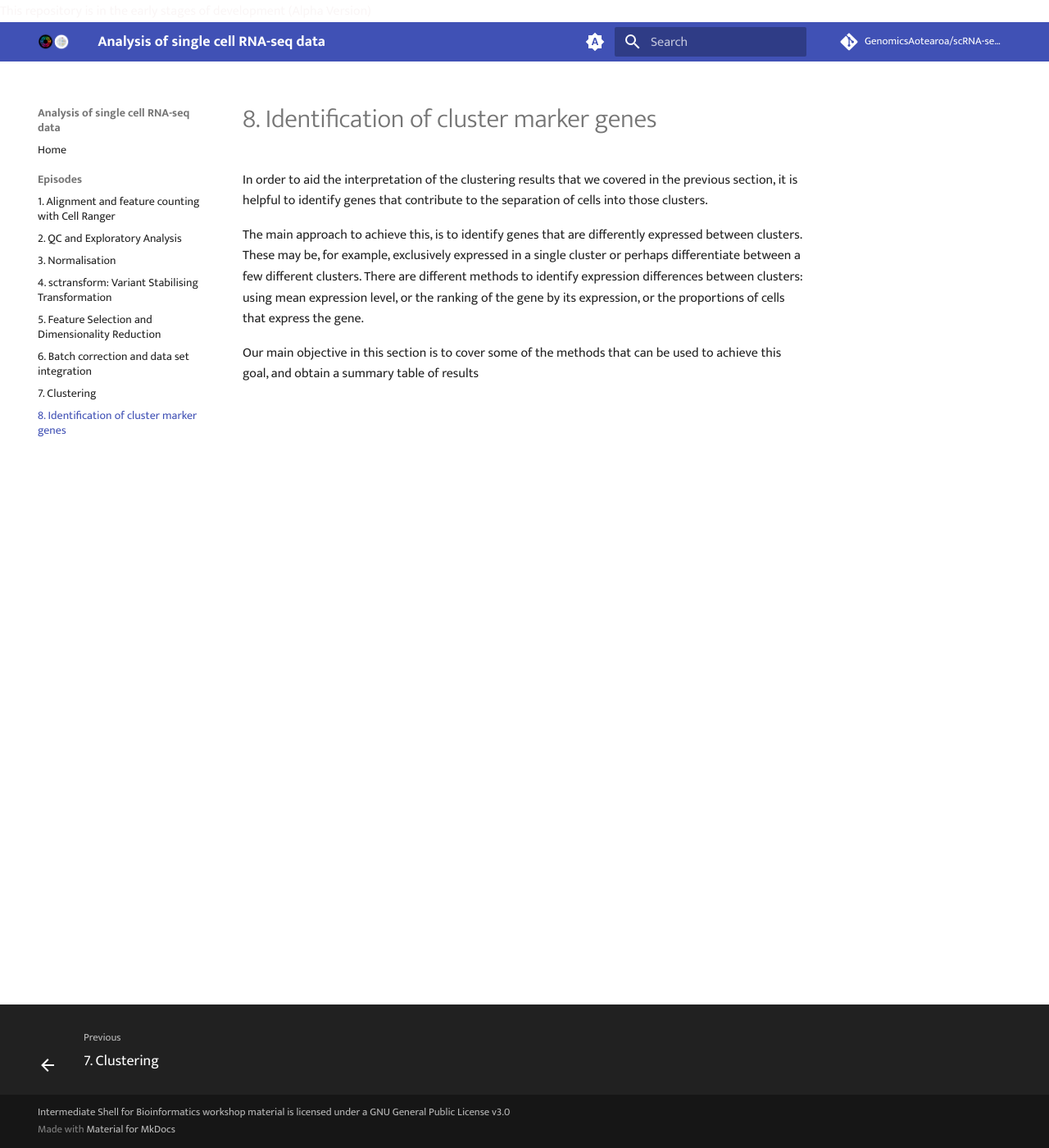
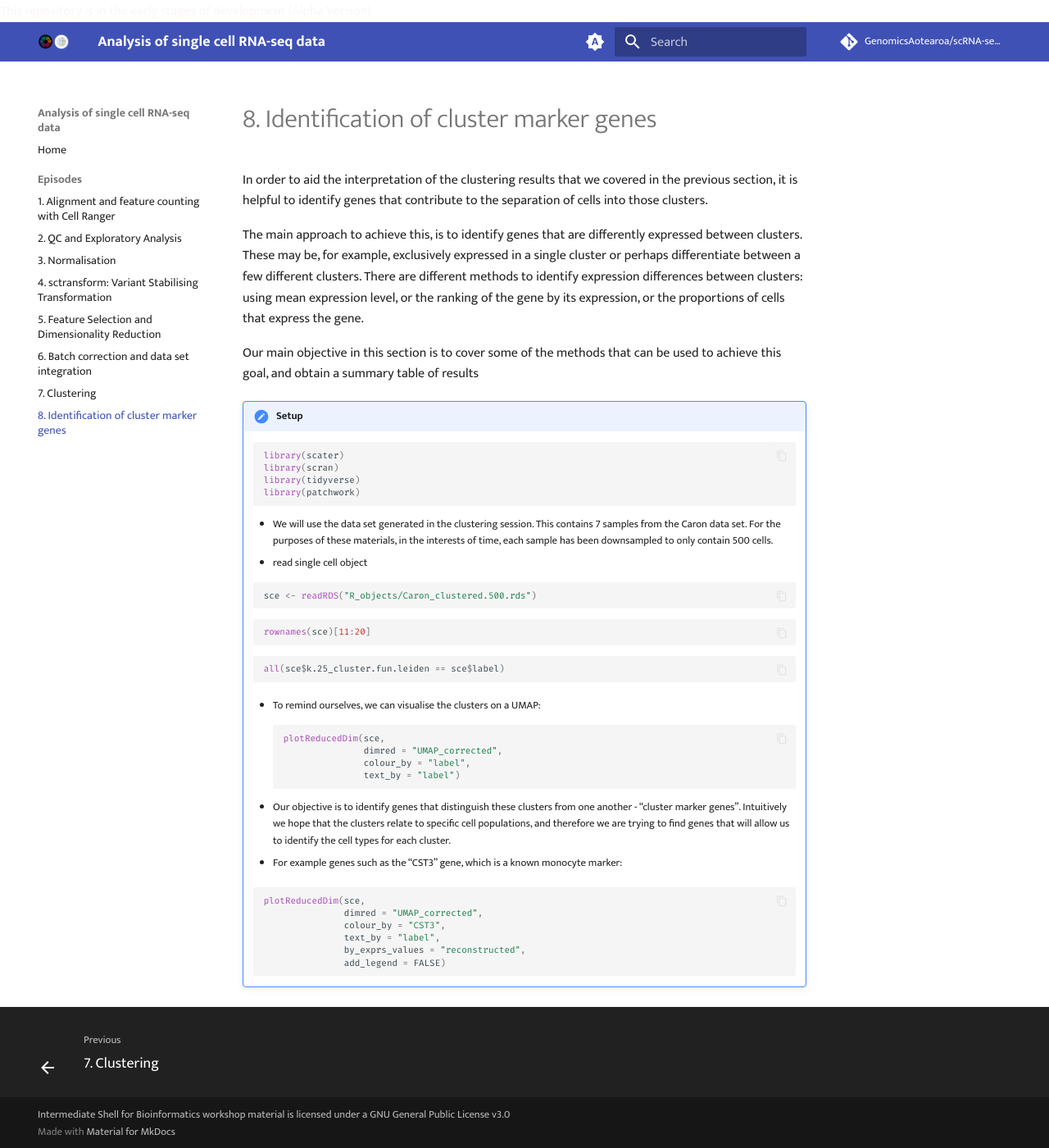
Before and after one commit to GenomicsAotearoa/scRNA-seq-data-analysis, an MkDocs documentation site: the page built from docs/episodes /8.md, in a window 1280 px wide and 1400 px high. Shown: the whole window at 82% size. Built offline with MkDocs 1.6.1 and Material for MkDocs 9.7.7, drawn with Linux system fonts in a browser that asks for light colours; comment, search, counter and statistics services are not loaded.

Commit message:
setup data for cluster marker genes

````diff
--- a/docs/episodes /8.md
+++ b/docs/episodes /8.md
@@ -5,3 +5,46 @@ In order to aid the interpretation of the clustering results that we covered in
 The main approach to achieve this, is to identify genes that are differently expressed between clusters. These may be, for example, exclusively expressed in a single cluster or perhaps differentiate between a few different clusters. There are different methods to identify expression differences between clusters: using mean expression level, or the ranking of the gene by its expression, or the proportions of cells that express the gene.
 
 Our main objective in this section is to cover some of the methods that can be used to achieve this goal, and obtain a summary table of results
+
+!!! r-project "Setup"
+
+    ```r
+    library(scater)
+    library(scran)
+    library(tidyverse)
+    library(patchwork)
+    ```
+
+    - We will use the data set generated in the clustering session. This contains 7 samples from the Caron data set. For the purposes of these materials, in the interests of time, each sample has been downsampled to only contain 500 cells.
+    - read single cell object
+
+    ```r
+    sce <- readRDS("R_objects/Caron_clustered.500.rds")
+    ```
+    ```r
+    rownames(sce)[11:20]
+    ```
+    ```r
+    all(sce$k.25_cluster.fun.leiden == sce$label)
+    ```
+
+    - To remind ourselves, we can visualise the clusters on a UMAP:
+    ```r
+    plotReducedDim(sce,
+                   dimred = "UMAP_corrected",
+                   colour_by = "label",
+                   text_by = "label")
+    ```
+
+    - Our objective is to identify genes that distinguish these clusters from one another - “cluster marker genes”. Intuitively we hope that the clusters relate to specific cell populations, and therefore we are trying to find genes that will allow us to identify the cell types for each cluster.
+
+    - For example genes such as the “CST3” gene, which is a known monocyte marker:
+
+    ```r
+    plotReducedDim(sce,
+                   dimred = "UMAP_corrected",
+                   colour_by = "CST3",
+                   text_by = "label",
+                   by_exprs_values = "reconstructed",
+                   add_legend = FALSE)
+    ```
````
